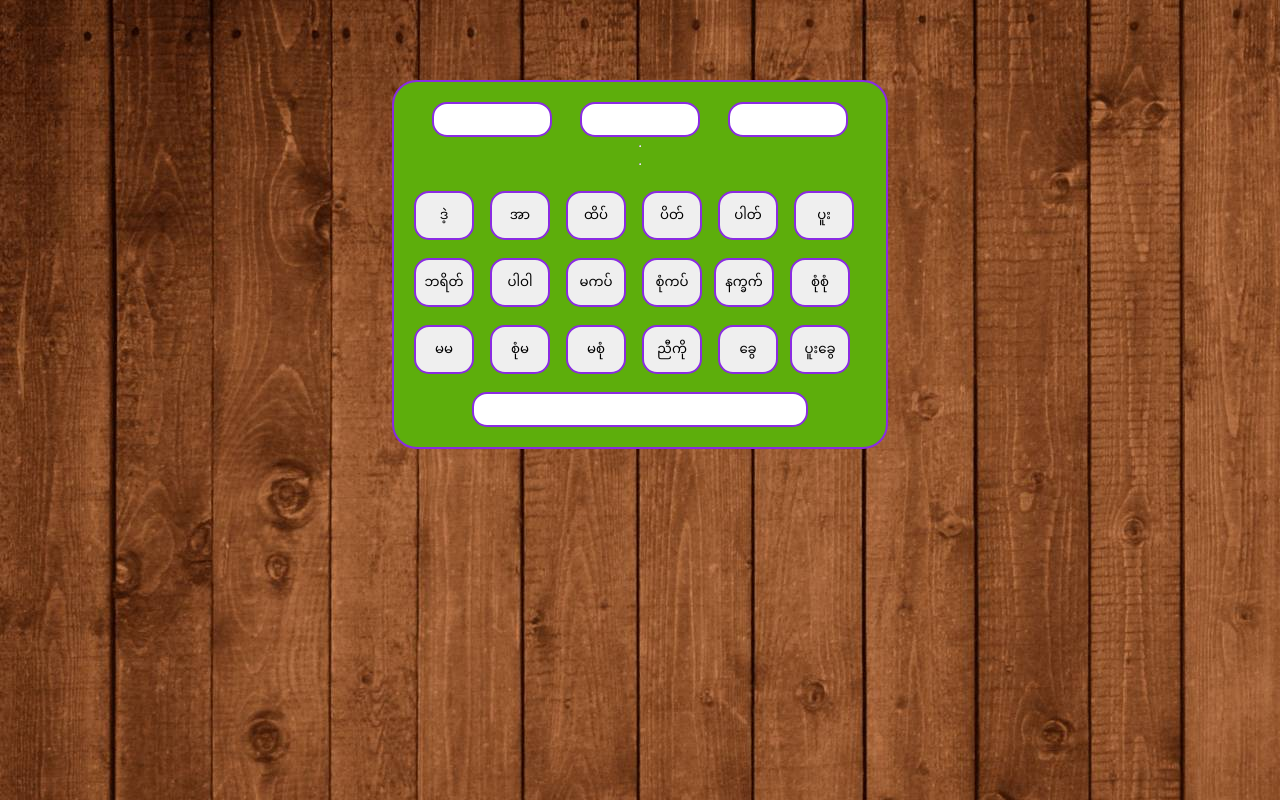
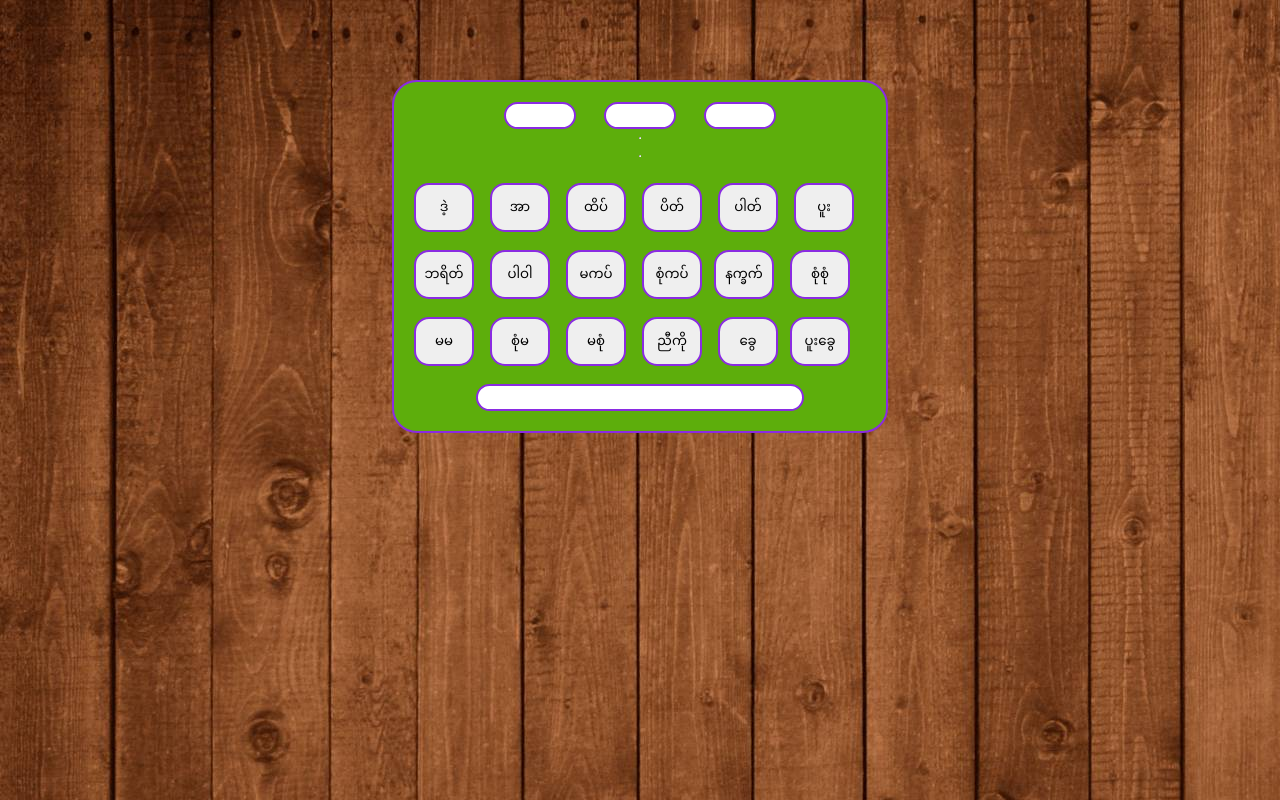
Before and after one commit to winh321/twodexcelc, a plain HTML site: page edit.html in a window 1280 px wide. Drawn offline with Linux system fonts and the light colour scheme.

Commit message:
Add files via upload

```diff
--- a/css/adddata.css
+++ b/css/adddata.css
@@ -92,10 +92,10 @@ span{
 input[type="text"],input[type="number"]{
     color: blueviolet;
     border-radius: 15px;
-    padding: 8px;
+    padding: 4px;
     border:2px solid blueviolet;
     text-align: center;
-    width:100px;
+    width:60px;
 }
 
 input[type="text"]:hover,input[type="number"]:hover{
--- a/css/copy.css
+++ b/css/copy.css
@@ -1,27 +1,29 @@
 body{
     margin: 0px;
     padding: 0px;
+    background:black;
 }
 .container{
     display: flex;
-    background: white;
     justify-content: space-around;
 }
 
 
 
 .text{
-    background: whitesmoke;
+    background:white;
     margin-top: 30px;
     margin-left: 50px;
     margin-right: 10px;
-    padding:12px
+    padding:4px;
 }
 textarea{
     padding: 12px;
+    background-color: black;
+    color: white;
 }
 .pad{
-    background: whitesmoke;
+    background: black;
     margin-top: 30px;
     margin-left: 10px;
     margin-right: 50px;
@@ -50,6 +52,6 @@ input{
 .pad div input:hover{
     color:white;
     padding:2px;
-   background-color: blueviolet;
+   background-color:green;
     border:4px solid white;
 }
```
